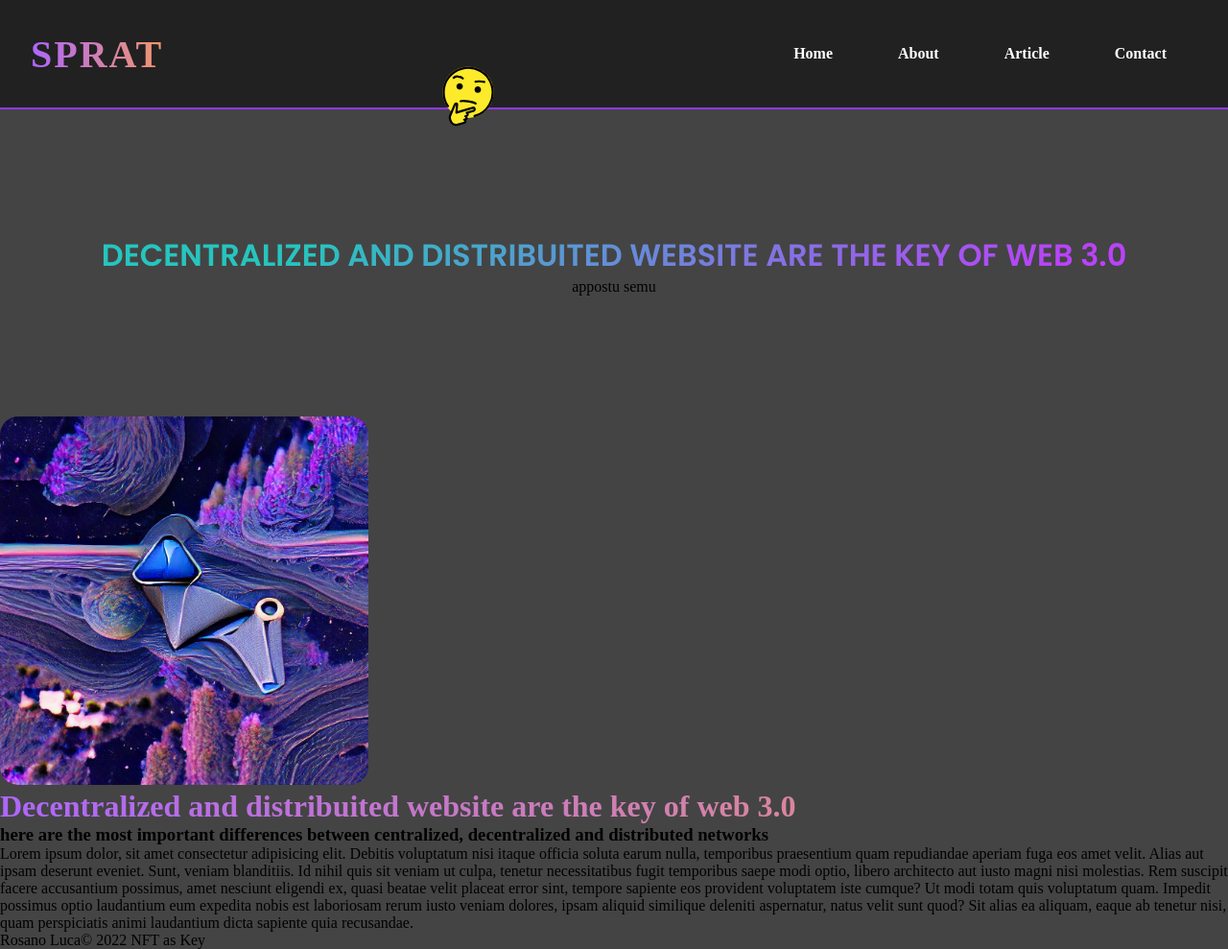
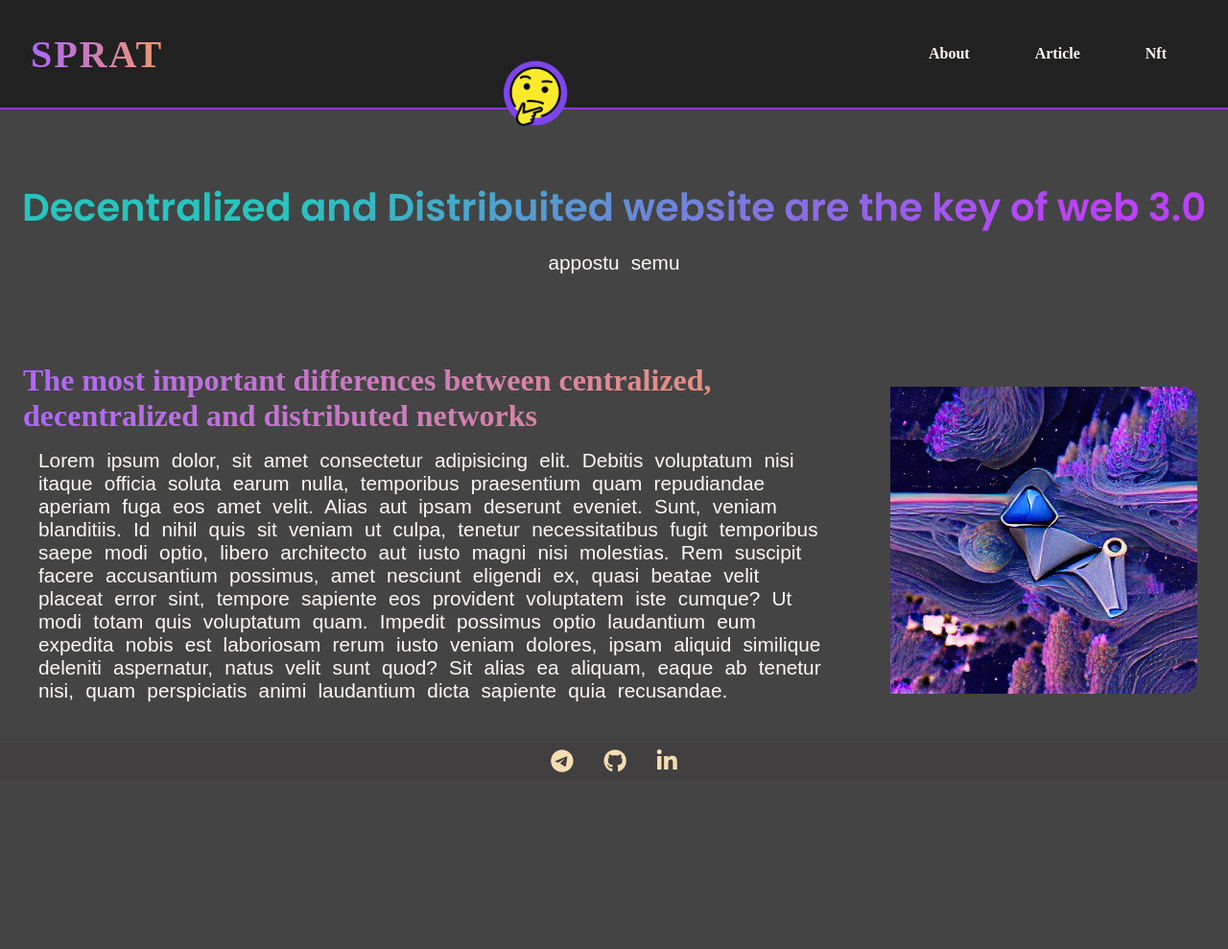
Before and after one commit to Kiust/sprat, a plain HTML site: page index.html in a window 1280 px wide. Shown: the whole page at 96% size. After the commit the page ends 812 px from the top, so only its background shows below. Drawn offline with Linux system fonts and the light colour scheme.

Commit message:
starting ntn dropdown

```diff
--- a/index.html
+++ b/index.html
@@ -5,6 +5,7 @@
   <meta charset="UTF-8" />
   <meta http-equiv="X-UA-Compatible" content="IE=edge" />
   <meta name="viewport" content="width=device-width, initial-scale=1.0" />
+  <link rel="stylesheet" href="https://cdnjs.cloudflare.com/ajax/libs/font-awesome/6.0.0/css/all.min.css">
   <title>CSS Navbar</title>
 
   <link rel="stylesheet" href="./styles.css" />
@@ -12,46 +13,62 @@
 </head>
 
 <body>
-  <nav>
   <div class="container">
+    <nav class="nav_head">
       <a href="./index.html" class="logo">Sprat</a>
 
       <!-- the super btn is a hamburger menu center position -->
       <div class="super_btn">
-      <input type="image" src="assets/super-btn.svg" alt="face menu" />
+        <input class="super_btn" type="image" src="assets/super-btn-90-2.png" alt="face menu" />
         <!-- <a href="#">News</a>
       <a href="#">Tutorial</a>
       <a href="#">Contact</a> -->
       </div>
 
       <div class="menu">
-        <a href="#">Home</a>
         <a href="#">About</a>
         <a href="article.html">Article</a>
-        <a href="#">Contact</a>
+        <a href="#">Nft</a>
       </div>
-    </div>
-
     </nav>
     <section class="hero">
       <div class="hero-text">
-    <h1>Decentralized and distribuited website are the key of web 3.0</h1>
+        <h1>Decentralized and Distribuited website are the key of web 3.0</h1>
         <p>appostu semu</p>
       </div>
     </section>
     <main>
-  <article>
-    <img class="img-article" src="assets/planet-key.png" alt="key on the planet">
-  <h2>Decentralized and distribuited website are the key of web 3.0</h2>
-  <h3>here are the most important differences between centralized, decentralized and distributed networks </h3>
-  <p>Lorem ipsum dolor, sit amet consectetur adipisicing elit. Debitis voluptatum nisi itaque officia soluta earum nulla, temporibus praesentium quam repudiandae aperiam fuga eos amet velit. Alias aut ipsam deserunt eveniet. Sunt, veniam blanditiis. Id nihil quis sit veniam ut culpa, tenetur necessitatibus fugit temporibus saepe modi optio, libero architecto aut iusto magni nisi molestias. Rem suscipit facere accusantium possimus, amet nesciunt eligendi ex, quasi beatae velit placeat error sint, tempore sapiente eos provident voluptatem iste cumque? Ut modi totam quis voluptatum quam. Impedit possimus optio laudantium eum expedita nobis est laboriosam rerum iusto veniam dolores, ipsam aliquid similique deleniti aspernatur, natus velit sunt quod? Sit alias ea aliquam, eaque ab tenetur nisi, quam perspiciatis animi laudantium dicta sapiente quia recusandae.</p>
+      <section class="home-article">
+        <figure><img src="assets/planet-key.png" alt="key on the planet"></figure>
+        <article class="text">
+          <h2>The most important differences between centralized, decentralized and distributed networks</h2>
+          <p>Lorem ipsum dolor, sit amet consectetur adipisicing elit. Debitis voluptatum nisi itaque officia soluta
+            earum
+            nulla, temporibus praesentium quam repudiandae aperiam fuga eos amet velit. Alias aut ipsam deserunt
+            eveniet.
+            Sunt, veniam blanditiis. Id nihil quis sit veniam ut culpa, tenetur necessitatibus fugit temporibus saepe
+            modi
+            optio, libero architecto aut iusto magni nisi molestias. Rem suscipit facere accusantium possimus, amet
+            nesciunt eligendi ex, quasi beatae velit placeat error sint, tempore sapiente eos provident voluptatem iste
+            cumque? Ut modi totam quis voluptatum quam. Impedit possimus optio laudantium eum expedita nobis est
+            laboriosam rerum iusto veniam dolores, ipsam aliquid similique deleniti aspernatur, natus velit sunt quod?
+            Sit
+            alias ea aliquam, eaque ab tenetur nisi, quam perspiciatis animi laudantium dicta sapiente quia recusandae.
+          </p>
         </article>
+      </section>
+
+      <div class="socials">
+        <a href="#"><i class="fa-brands fa-telegram"></i></a>
+        <a href="#"><i class="fa-brands fa-github"></i></a>
+        <a href="#"><i class="fa-brands fa-linkedin-in"></i></a>
+        <!-- <p class="p-footer">Rosano Luca© 2022 NFT as Key</p> -->
+      </div>
 
     </main>
-  <footer>
-    <p>Rosano Luca© 2022 NFT as Key</p>
-  </footer>
+    <footer></footer>
     <script src="./main.js"></script>
+  </div>
 </body>
 
 </html>
--- a/main.js
+++ b/main.js
@@ -1,5 +1,7 @@
-const hamburger = document.querySelector('.hamburger');
+// const hamburger = document.querySelector('.hamburger');
 
-hamburger.addEventListener('click', function (){
-    this.classList.toggle('is-active');
-});
+// hamburger.addEventListener('click', function (){
+//     this.classList.toggle('is-active');
+// });
+
+// FACE EMOJI SWICH ON CLICK
--- a/styles.css
+++ b/styles.css
@@ -1,4 +1,6 @@
 @import url('https://fonts.googleapis.com/css2?family=Montserrat:wght@800&family=Poppins:wght@300;500;600&display=swap');
+@import url('https://fonts.googleapis.com/css2?family=Merriweather+Sans:wght@300;400;700;800&display=swap');
+@import url('https://fonts.googleapis.com/css2?family=Merriweather+Sans:wght@300;400;700;800&family=Nunito+Sans:wght@300;400&display=swap');
 
 
 :root {
@@ -6,6 +8,8 @@
   --light: #eeeeee;
   --dark: #212121;
   --gradient-text: linear-gradient(89.97deg, #ae67fa 1.84%, #f49867 102.67%);
+  --h2-font-family: "Merriweather", "Arial", sans-serif;
+  --p-article-fonts: "Nunito", sans-serif;
 }
 
 body {
@@ -24,8 +28,12 @@ img {
   margin: auto;
 }
 
+.container {
+  position: relative;
+  min-height: 100vh;
+}
 
-.container {
+.nav_head {
   max-width: 1280;
   margin: 0 auto;
 
@@ -53,10 +61,10 @@ nav {
   padding: 16px 32px;
   border-bottom: 2px solid var(--primary);
 }
+
 /* --------------------------------- SUPER BUTTON */
 .super_btn {
   display: flex;
-flex-direction: column;
 }
 
 .super_btn a {
@@ -83,7 +91,7 @@ flex-direction: column;
 }
 
 .menu a {
-  color: #fff;
+  color: #FCFAF6;
   margin: 0 16px;
   font-weight: 600;
   text-decoration: none;
@@ -91,23 +99,23 @@ flex-direction: column;
   padding: 8px 16px;
   border-radius: 99px;
 }
+
 /* --------------------------------- HIRO SECTION */
 .hero {
-  height: 40vh;
+  height: 30vh;
   /* background-image: url(assets/bg-trefle.jpg); */
 }
 
 .hero-text {
   text-align: center;
- padding-top: 10%;
+  padding-top: 9vh;
 
 }
 
 
 h1 {
   font-family: "Poppins", sans-serif;
-    text-transform: uppercase;
-    font-size: 2rem;
+  font-size: 5vh;
 
   background-image: linear-gradient(325deg, #ba42f9 15%, #22d7cfe0 75%);
   -webkit-background-clip: text;
@@ -122,23 +130,89 @@ h2 {
   -webkit-text-fill-color: transparent;
 }
 
-main {
-  display: flex;
+p {
+  font-family: var(--p-article-fonts);
+  font-size: 1.3rem;
+  color: #FCFAF6;
+  word-spacing: 0.4rem;
+  padding: 1rem;
 }
 
-/* aside {
+/* --------------------------------- HOME ARTICLE */
+
+.home-article {
+  display: flex;
+  flex-direction: row-reverse;
+}
+
+.img-article,
+.text {
+  padding: 1.5rem;
+}
+
+.home-article figure {
   display: flex;
   width: 30%;
-  padding-left: .5rem;
-  margin-left: .5rem;
-  float: right;
-} */
+}
+
+.text {
+  width: 70%;
+}
+
+.home-article img {
+  border-top-left-radius: 0%;
+  border-top-right-radius: 10%;
+  border-bottom-right-radius: 10%;
+  border-bottom-left-radius: 0%;
+  max-width: 360px;
+  min-width: 250px;
+  padding: 20px;
+}
+
+/* --------------------------------- Footer */
 
 
+footer {
+  position: absolute;
+  bottom: 0;
+  width: 100%;
+  height: 2.5rem;
+}
 
-.img-article {
+main {
+  padding-bottom: 2.5rem;
+  /* Footer margon top */
+}
 
-  border-radius: 5%;
-  width: 30%;
+.socials {
+  position: absolute;
+  right: 0;
+  bottom: 0;
+  left: 0;
+  padding: 0.4rem;
+  background-color: rgba(64, 60, 60, 0.574);
+  text-align: center;
+}
 
+.socials {
+  display: flex;
+  justify-content: center;
+  align-items: center;
+  gap: 2rem;
 }
+
+.socials i {
+  color: wheat;
+  font-size: 1.5rem;
+}
+
+@media only screen and (max-width: 600px) {
+  .home-article {
+    flex-direction: column
+  }
+
+  .image,
+  .text {
+    width: 100%;
+  }
+}
```
Also changed, not shown: article.html (+13 -27 lines), assets/cercle-90.png (added), assets/planet-key-300.png (added), assets/super-btn-90-2.png (added), assets/super-btn-90.png (added), assets/super-btn-open-90.png (added). Lines whose indentation alone changed are shown as unchanged.
